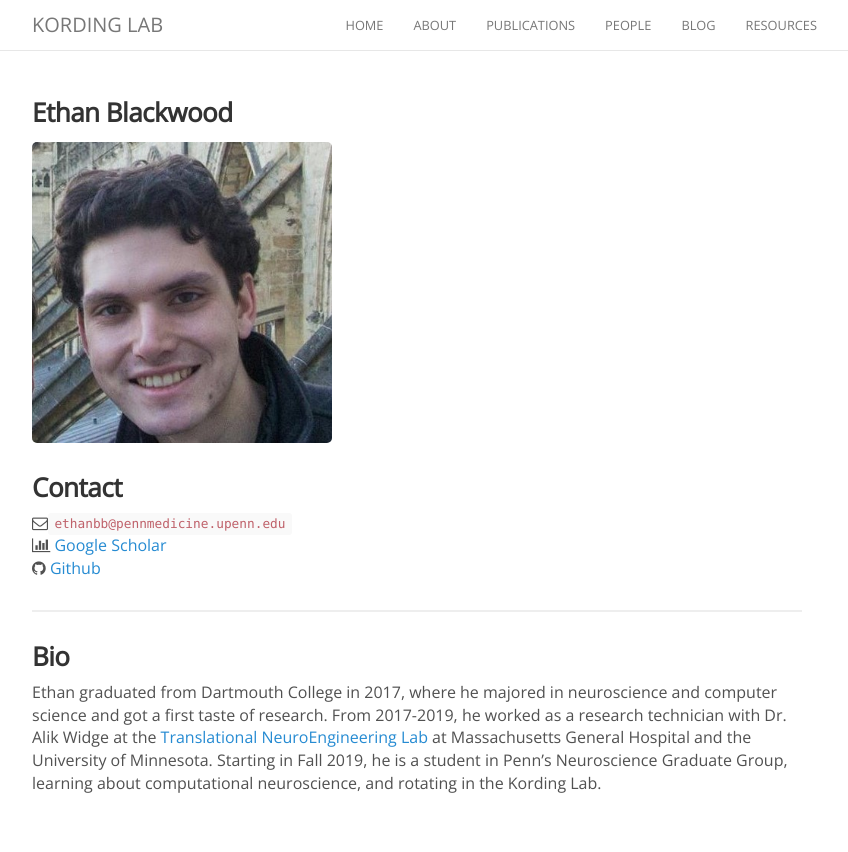
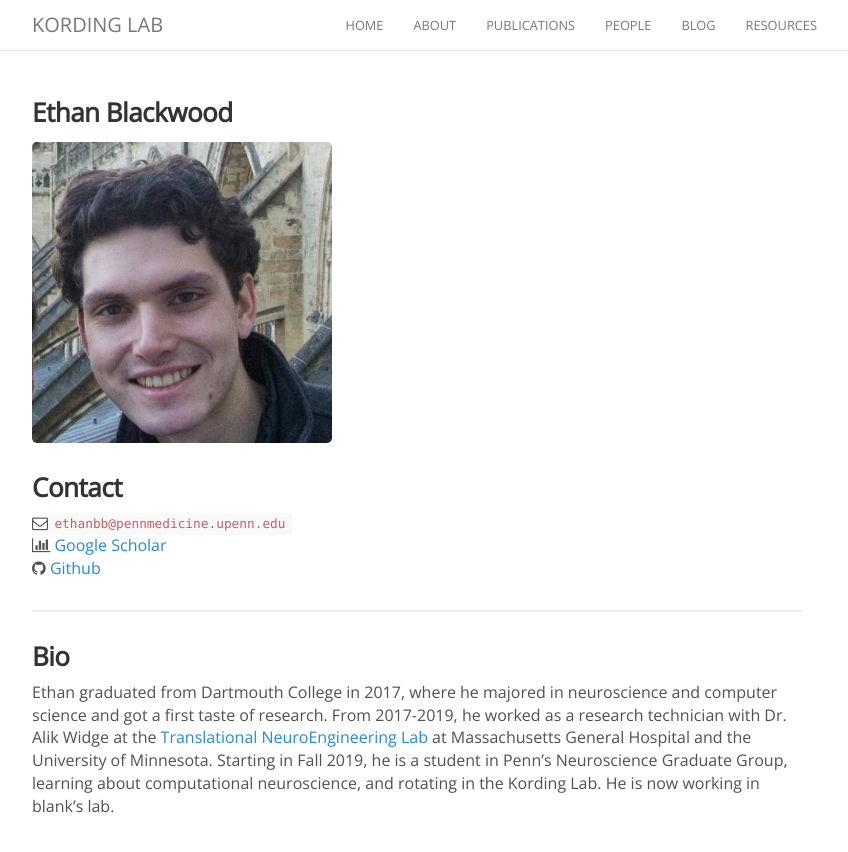
Before and after one commit to KordingLab/KordingLab.github.io, a Jekyll site: the page built from _people/ethan_blackwood.md, in a window 1280 px wide. Shown: the top 852 px of the page, without its empty margins (223-1071 px from the left). Built offline with Jekyll 4.4.1, drawn with Linux system fonts in a browser that asks for light colours; nearby versions of some CDN libraries; comment, search, counter and statistics services are not loaded.

```diff
--- a/_people/ethan_blackwood.md
+++ b/_people/ethan_blackwood.md
@@ -18,4 +18,4 @@
 
 ### Bio
 
-Ethan graduated from Dartmouth College in 2017, where he majored in neuroscience and computer science and got a first taste of research. From 2017-2019, he worked as a research technician with Dr. Alik Widge at the [Translational NeuroEngineering Lab](https://tnelab.org) at Massachusetts General Hospital and the University of Minnesota. Starting in Fall 2019, he is a student in Penn's Neuroscience Graduate Group, learning about computational neuroscience, and rotating in the Kording Lab.
+Ethan graduated from Dartmouth College in 2017, where he majored in neuroscience and computer science and got a first taste of research. From 2017-2019, he worked as a research technician with Dr. Alik Widge at the [Translational NeuroEngineering Lab](https://tnelab.org) at Massachusetts General Hospital and the University of Minnesota. Starting in Fall 2019, he is a student in Penn's Neuroscience Graduate Group, learning about computational neuroscience, and rotating in the Kording Lab. He is now working in blank's lab.
```
Also changed, not shown: other parts of _people/ethan_blackwood.md (+1 -1 lines).
